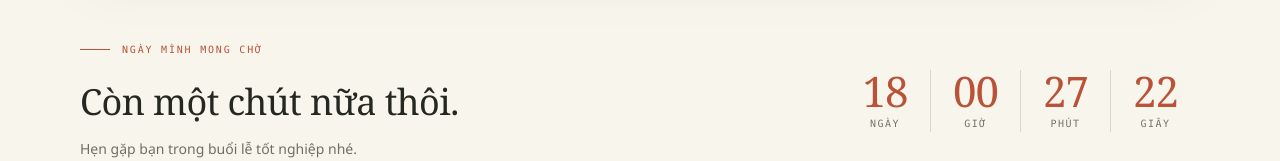
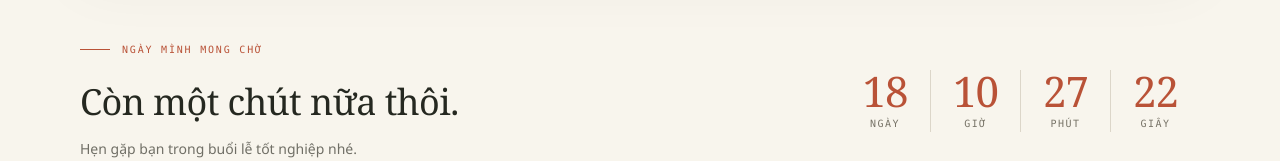
Before and after one commit to voleducanh93/graduation, a Next.js app: page / in a window 1280 px wide. Shown: the part 1520-1681 px from the top of the page. Built offline with nearby package versions, Linux system fonts and the light colour scheme.

Commit message:
Set graduation countdown to 10 AM

```diff
--- a/app/page.tsx
+++ b/app/page.tsx
@@ -1,7 +1,7 @@
 "use client";
 import { useEffect, useState } from "react";
 
-const ceremonyDate = new Date("2026-11-07T00:00:00+07:00").getTime();
+const ceremonyDate = new Date("2026-11-07T10:00:00+07:00").getTime();
 function getCountdown(now: number) {
   const distance = Math.max(0, ceremonyDate - now);
   return { days: Math.floor(distance / 86400000), hours: Math.floor(distance % 86400000 / 3600000), minutes: Math.floor(distance % 3600000 / 60000), seconds: Math.floor(distance % 60000 / 1000), passed: now >= ceremonyDate };
```
